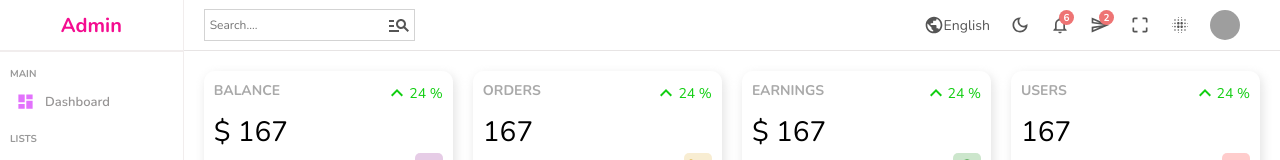
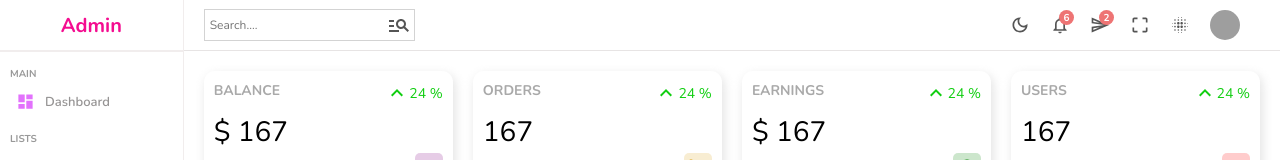
Before and after one commit to ahmedtowsikzap/Dashboared-For-EC, a React (Create React App) app: page / in a window 1280 px wide. Shown: the top 160 px of the page. Built offline with nearby package versions, Linux system fonts and the light colour scheme; grey boxes are pictures that could not be loaded.

Commit message:
dark mode toggle added to navbar

```diff
--- a/src/components/navbar/Navbar.jsx
+++ b/src/components/navbar/Navbar.jsx
@@ -1,13 +1,14 @@
-import "./navbar.scss";
-import "./navbar.scss";
+import BlurOnOutlinedIcon from "@mui/icons-material/BlurOnOutlined";
+import CropFreeOutlinedIcon from "@mui/icons-material/CropFreeOutlined";
+import DarkModeOutlinedIcon from "@mui/icons-material/DarkModeOutlined";
 import ManageSearchIcon from "@mui/icons-material/ManageSearch";
-import PublicIcon from "@mui/icons-material/Public";
-import DarkModeOutlinedIcon from "@mui/icons-material/DarkModeOutlined";
 import NotificationsNoneOutlinedIcon from "@mui/icons-material/NotificationsNoneOutlined";
 import SendOutlinedIcon from "@mui/icons-material/SendOutlined";
-import BlurOnOutlinedIcon from "@mui/icons-material/BlurOnOutlined";
-import CropFreeOutlinedIcon from "@mui/icons-material/CropFreeOutlined";
+import { useContext } from "react";
+import { DarkModeContext } from "../../context/darkModeContext";
+import "./navbar.scss";
 const Navbar = () => {
+  const { dispatch } = useContext(DarkModeContext);
   return (
     <div className="navbar">
       <div className="wrapper">
@@ -17,11 +18,10 @@ const Navbar = () => {
         </div>
         <div className="items">
           <div className="item">
-            <PublicIcon className="icon" />
-            English
-          </div>
-          <div className="item">
-            <DarkModeOutlinedIcon className="icon" />
+            <DarkModeOutlinedIcon
+              className="icon"
+              onClick={() => dispatch({ type: "TOGGLE" })}
+            />
           </div>
           <div className="item">
             <NotificationsNoneOutlinedIcon className="icon" />
```
